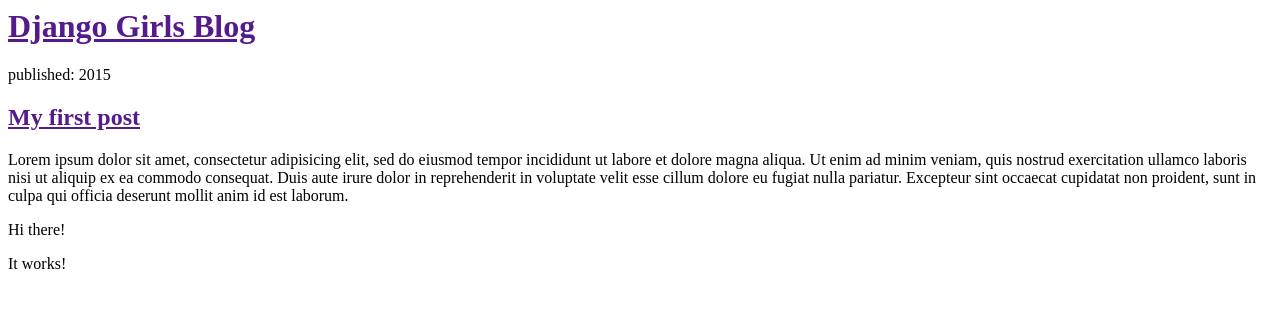
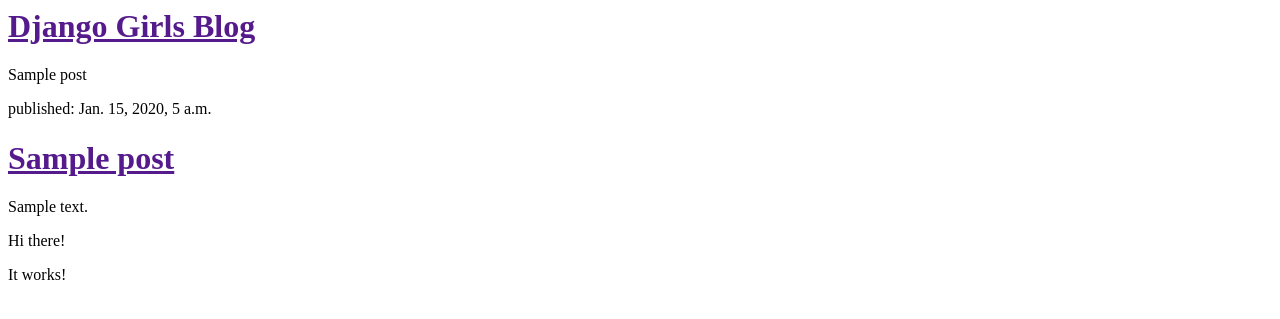
Before and after one commit to dlevene/my-first-blog, a Django app: template blog/templates/blog/post_list.html in a window 1280 px wide. Shown: the top 319 px of the page. Run offline with Django 3.2, Linux system fonts and the light colour scheme; the template is opened without the code that fills it: values that come from a table or form of the project are taken from there, others are empty; tables that the repository leaves empty hold one stand-in row (values such as "Sample post").

Commit message:
Modified templates to display posts from database.

```diff
--- a/blog/templates/blog/post_list.html
+++ b/blog/templates/blog/post_list.html
@@ -8,14 +8,15 @@
 		</div>
 
 		<div>
-			<p>published: 2015</p>
-			<h2><a href="">My first post</a></h2>
-			<p>Lorem ipsum dolor sit amet, consectetur adipisicing elit, sed do eiusmod
-			tempor incididunt ut labore et dolore magna aliqua. Ut enim ad minim veniam,
-			quis nostrud exercitation ullamco laboris nisi ut aliquip ex ea commodo
-			consequat. Duis aute irure dolor in reprehenderit in voluptate velit esse
-			cillum dolore eu fugiat nulla pariatur. Excepteur sint occaecat cupidatat non
-			proident, sunt in culpa qui officia deserunt mollit anim id est laborum.</p>
+			{{ posts.0.title }}
+
+			{% for post in posts %}
+				<div>
+					<p>published: {{ post.published_date }}</p>
+					<h1><a href="">{{ post.title }}</a></h1>
+					<p>{{ post.text|linebreaks }}</p>
+				</div>
+			{% endfor %}
 		</div>
 			<p>Hi there!</p>
 			<p>It works!</p>
--- a/blog/views.py
+++ b/blog/views.py
@@ -1,4 +1,7 @@
 from django.shortcuts import render
+from django.utils import timezone
+from .models import Post
 
 def post_list(request):
-	return render(request, 'blog/post_list.html', {})
+	posts = Post.objects.filter(published_date__lte=timezone.now()).order_by('published_date')
+	return render(request, 'blog/post_list.html', {'posts': posts})
```
